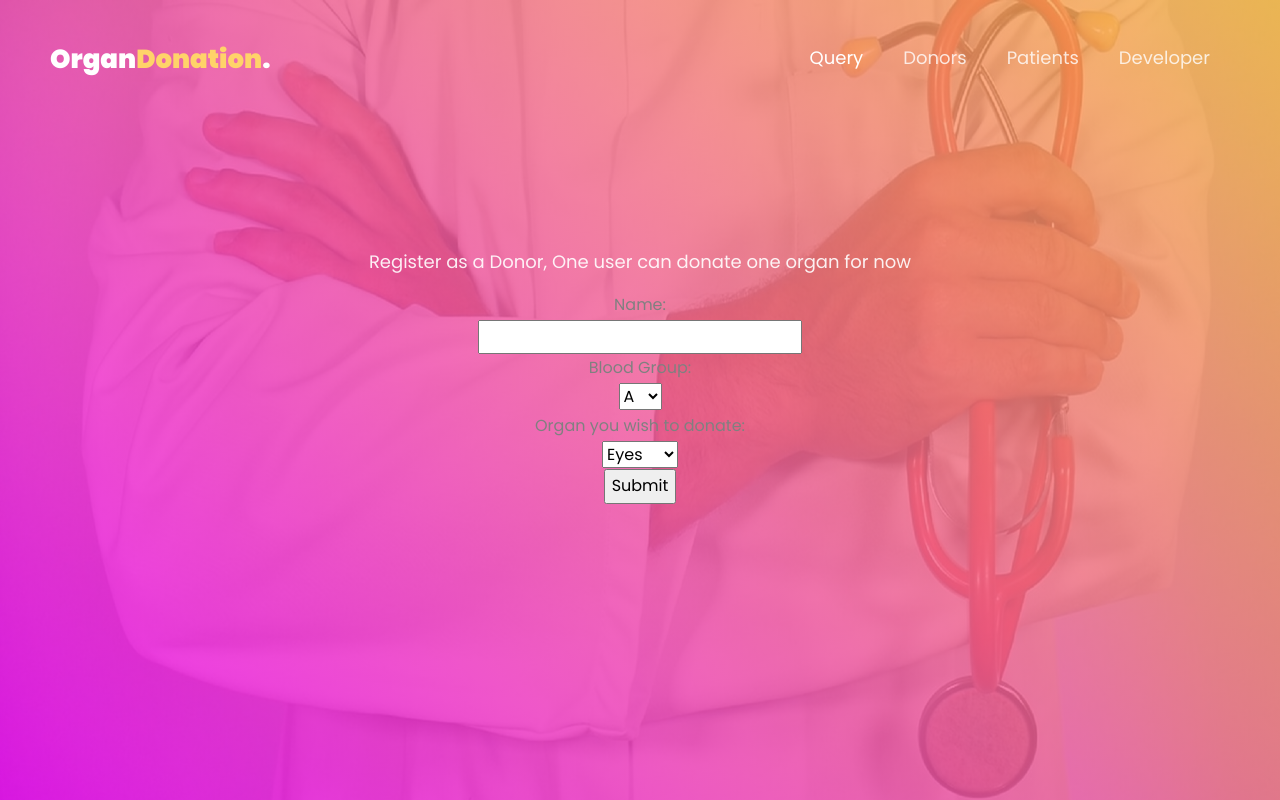
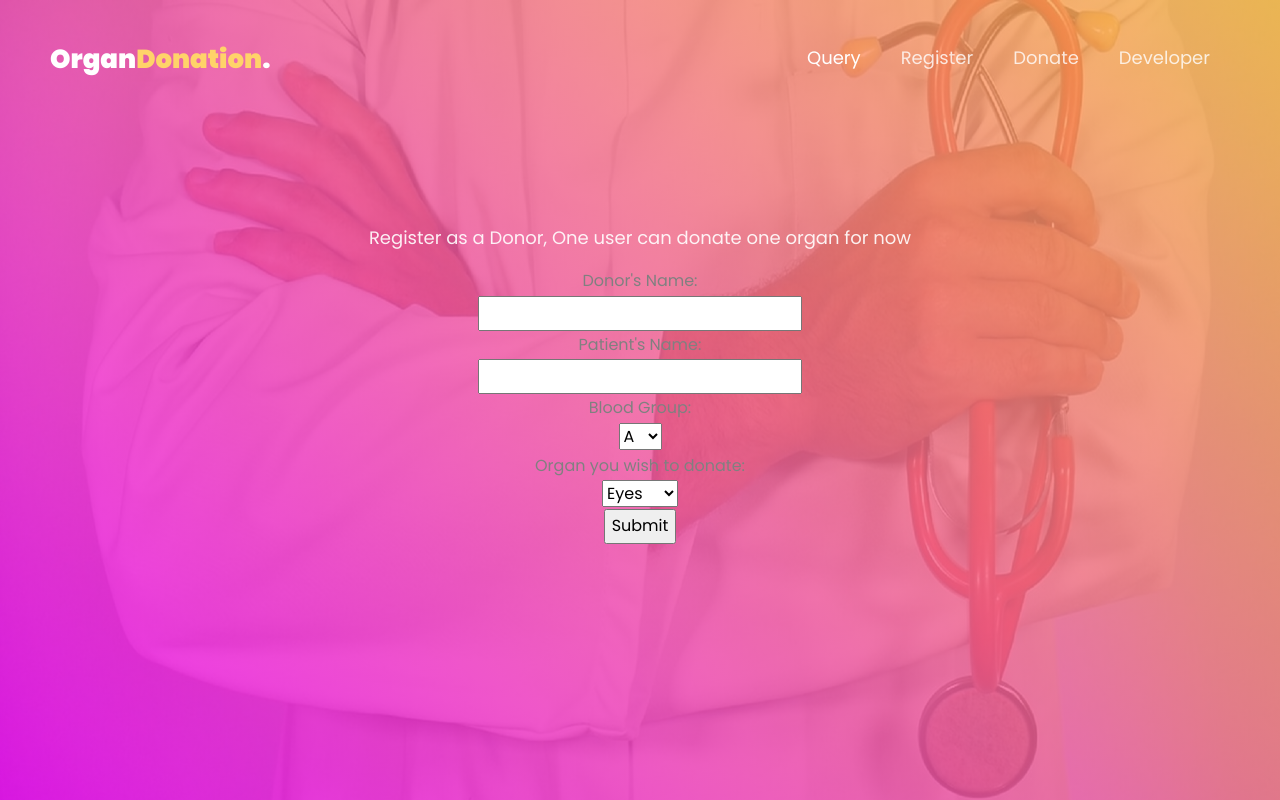
Before and after one commit to rietesh/Organ-Donation-IROHA, a Flask app: page /donors.html in a window 1280 px wide. Run offline with Flask 2, Linux system fonts and the light colour scheme; some libraries are stand-ins or nearby versions.

Commit message:
Add files via upload

```diff
--- a/flaskapp/app.py
+++ b/flaskapp/app.py
@@ -3,19 +3,26 @@ import iroha_sdk
 
 app = Flask(__name__)
 
+global data2
+data2 = []
 @app.route("/")
 def page0():
     return render_template('index.html')
 
 @app.route("/donors.html", methods=["GET", "POST"])
+
 def page1():
+    global data2
     if request.method == "POST":
         data = request.form.to_dict()
-        iroha_sdk.create_asset(data['organ'])
-        iroha_sdk.add_coin_to_admin(data['organ'])
-        hash = iroha_sdk.create_account_donor(data['name'],data['organ'])
+        iroha_sdk.create_account_donor(data['name'],data['organ'])
+        hash = iroha_sdk.transfer_coin_from_src_to_dest(data['name'],data['pat_name'],data['organ'])
         return render_template('results.html',data=hash)
-    return render_template('donors.html')
+    if len(data2) < 5:
+        return render_template('donors.html',data1=data2)
+    data2 = []
+    data2.append('Register')
+    return render_template('donors.html', data1=data2)
 
 @app.route("/query.html", methods=["GET", "POST"])
 def page3():
@@ -31,7 +38,13 @@ def page3():
 @app.route("/patient.html", methods=["GET", "POST"])
 def page2():
     if request.method == "POST":
-        return render_template('patient.html')
+        data = request.form.to_dict()
+        global data2
+        data2.append(data)
+        iroha_sdk.create_asset(data['organ'])
+        iroha_sdk.add_coin_to_admin(data['organ'])
+        hash = iroha_sdk.create_account_donor(data['name'],data['organ'])
+        return render_template('results.html',data=hash)
     return render_template('patient.html')
 
 @app.route("/contact.html")
@@ -39,4 +52,4 @@ def page4():
     return render_template('contact.html')
 
 if __name__ == "__main__":
-    app.run(host='0.0.0.0', port=80)
+    app.run(host='0.0.0.0', port=80, debug=True)
--- a/flaskapp/templates/contact.html
+++ b/flaskapp/templates/contact.html
@@ -31,11 +31,11 @@
 	        <span class="oi oi-menu"></span> Menu
 	      </button>
 
-	      <div class="collapse navbar-collapse" id="ftco-nav">
+        <div class="collapse navbar-collapse" id="ftco-nav">
 	        <ul class="navbar-nav ml-auto">
 	          <li class="nav-item active"><a href="query.html" class="nav-link">Query</a></li>
-	          <li class="nav-item"><a href="donors.html" class="nav-link">Donors</a></li>
-	          <li class="nav-item"><a href="patient.html" class="nav-link">Patients</a></li>
+	          <li class="nav-item"><a href="patient.html" class="nav-link">Register</a></li>
+	          <li class="nav-item"><a href="donors.html" class="nav-link">Donate</a></li>
 	          <li class="nav-item"><a href="contact.html" class="nav-link">Developer</a></li>
 	        </ul>
 	      </div>
--- a/flaskapp/templates/donors.html
+++ b/flaskapp/templates/donors.html
@@ -31,11 +31,11 @@
 	        <span class="oi oi-menu"></span> Menu
 	      </button>
 
-	      <div class="collapse navbar-collapse" id="ftco-nav">
+        <div class="collapse navbar-collapse" id="ftco-nav">
 	        <ul class="navbar-nav ml-auto">
 	          <li class="nav-item active"><a href="query.html" class="nav-link">Query</a></li>
-	          <li class="nav-item"><a href="donors.html" class="nav-link">Donors</a></li>
-	          <li class="nav-item"><a href="patient.html" class="nav-link">Patients</a></li>
+	          <li class="nav-item"><a href="patient.html" class="nav-link">Register</a></li>
+	          <li class="nav-item"><a href="donors.html" class="nav-link">Donate</a></li>
 	          <li class="nav-item"><a href="contact.html" class="nav-link">Developer</a></li>
 	        </ul>
 	      </div>
@@ -47,10 +47,17 @@
       <div class="container">
         <div class="row no-gutters slider-text js-fullheight align-items-center justify-content-center">
           <div class="col-md-9 ftco-animate pb-5 text-center">
+            <ul>
+              {% for item in data1 %}
+              <li>{{item}}</li>
+              {% endfor %}
+            </ul>
             <p>Register as a Donor, One user can donate one organ for now</p>
             <form action="/donors.html" method="post">
-                Name:<br> <input type="text" name="name">
+                Donor's Name:<br> <input type="text" name="name">
                     <br>
+                    Patient's Name:<br> <input type="text" name="pat_name">
+                        <br>
                     Blood Group:<br> <select name="bg">
                         <option value="a">A</option>
                         <option value="b">B</option>
--- a/flaskapp/templates/index.html
+++ b/flaskapp/templates/index.html
@@ -34,8 +34,8 @@
 	      <div class="collapse navbar-collapse" id="ftco-nav">
 	        <ul class="navbar-nav ml-auto">
 	          <li class="nav-item active"><a href="query.html" class="nav-link">Query</a></li>
-	          <li class="nav-item"><a href="donors.html" class="nav-link">Donors</a></li>
-	          <li class="nav-item"><a href="patient.html" class="nav-link">Patients</a></li>
+	          <li class="nav-item"><a href="patient.html" class="nav-link">Register</a></li>
+	          <li class="nav-item"><a href="donors.html" class="nav-link">Donate</a></li>
 	          <li class="nav-item"><a href="contact.html" class="nav-link">Developer</a></li>
 	        </ul>
 	      </div>
@@ -64,7 +64,6 @@
 
   <div id="ftco-loader" class="show fullscreen"><svg class="circular" width="48px" height="48px"><circle class="path-bg" cx="24" cy="24" r="22" fill="none" stroke-width="4" stroke="#eeeeee"/><circle class="path" cx="24" cy="24" r="22" fill="none" stroke-width="4" stroke-miterlimit="10" stroke="#F96D00"/></svg></div>
 
-
   <script src="static/js/jquery.min.js"></script>
   <script src="static/js/jquery-migrate-3.0.1.min.js"></script>
   <script src="static/js/popper.min.js"></script>
@@ -79,5 +78,6 @@
   <script src="static/js/scrollax.min.js"></script>
   <script src="static/js/main.js"></script>
 
+
   </body>
 </html>
--- a/flaskapp/templates/query.html
+++ b/flaskapp/templates/query.html
@@ -30,11 +30,11 @@
 	        <span class="oi oi-menu"></span> Menu
 	      </button>
 
-	      <div class="collapse navbar-collapse" id="ftco-nav">
+        <div class="collapse navbar-collapse" id="ftco-nav">
 	        <ul class="navbar-nav ml-auto">
 	          <li class="nav-item active"><a href="query.html" class="nav-link">Query</a></li>
-	          <li class="nav-item"><a href="donors.html" class="nav-link">Donors</a></li>
-	          <li class="nav-item"><a href="patient.html" class="nav-link">Patients</a></li>
+	          <li class="nav-item"><a href="patient.html" class="nav-link">Register</a></li>
+	          <li class="nav-item"><a href="donors.html" class="nav-link">Donate</a></li>
 	          <li class="nav-item"><a href="contact.html" class="nav-link">Developer</a></li>
 	        </ul>
 	      </div>
```
Also changed, not shown: flaskapp/iroha_sdk.py (+25 -4 lines), flaskapp/templates/patient.html (+4 -4 lines), flaskapp/templates/results.html (+5 -4 lines).
